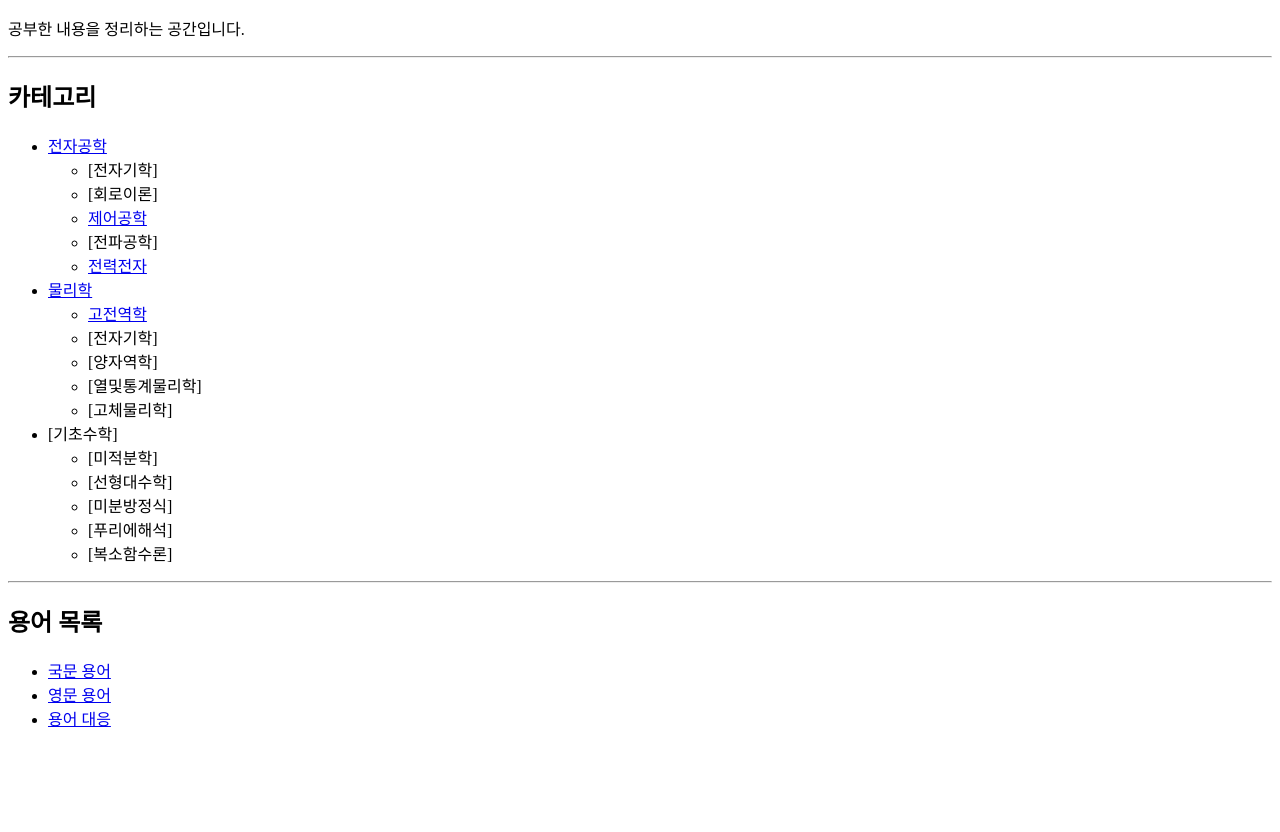
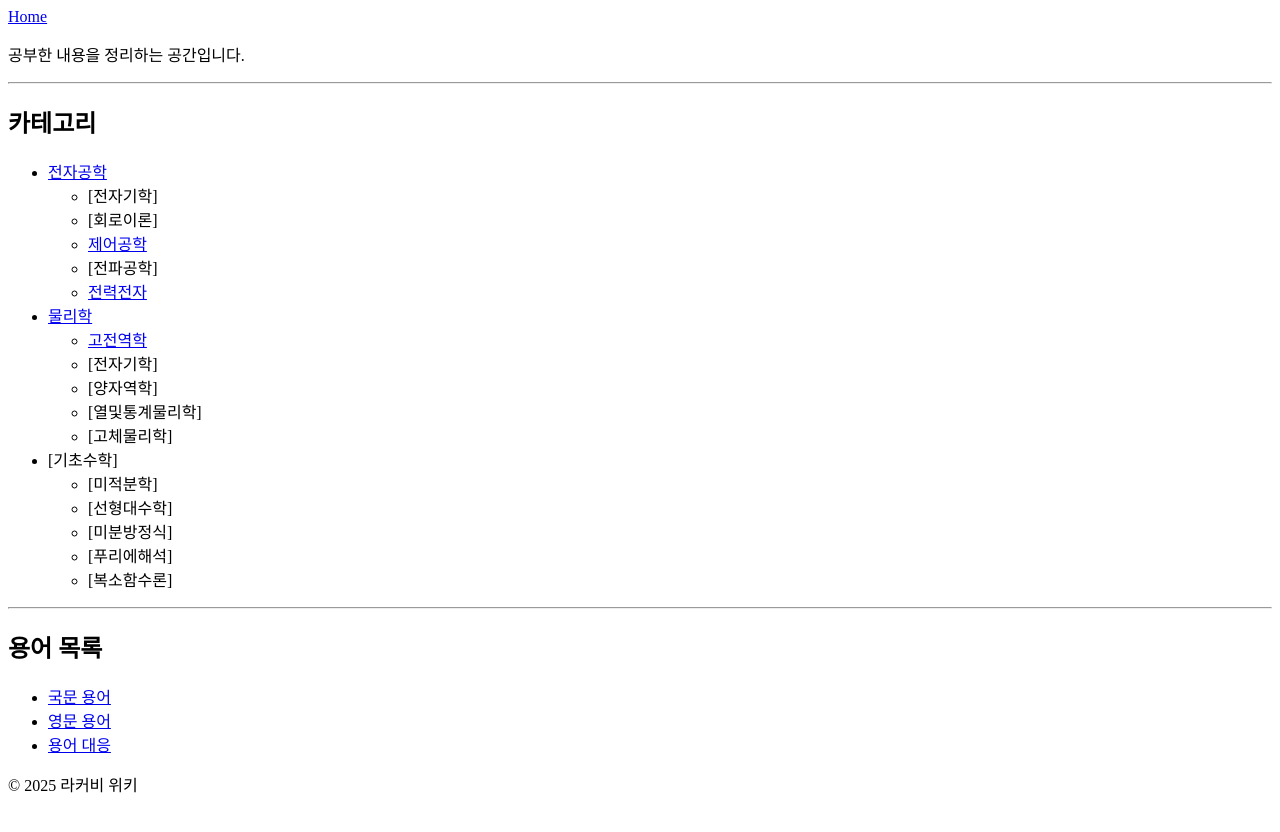
Before and after one commit to Kirbee-Ra/Kirbee-Ra.github.io, a Jekyll site: the page built from index.md, in a window 1280 px wide. Shown: the top 832 px of the page. Built offline with Jekyll 4.4.1, drawn with Linux system fonts in a browser that asks for light colours.

Commit message:
Update default.html

```diff
--- a/_layouts/default.html
+++ b/_layouts/default.html
@@ -3,9 +3,27 @@
 <head>
   <meta charset="UTF-8">
   <title>{{ page.title }}</title>
-  {% include head.html %}
+
+  <!-- MathJax Script -->
+  <script src="https://polyfill.io/v3/polyfill.min.js?features=es6"></script>
+  <script id="MathJax-script" async
+    src="https://cdn.jsdelivr.net/npm/mathjax@3/es5/tex-mml-chtml.js"></script>
 </head>
 <body>
-  {{ content }}
+
+  <header>
+    <nav>
+      <a href="/index.html">Home</a>
+    </nav>
+  </header>
+
+  <main>
+    {{ content }}
+  </main>
+
+  <footer>
+    <p>© 2025 라커비 위키</p>
+  </footer>
+
 </body>
 </html>
```
